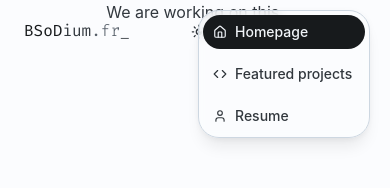
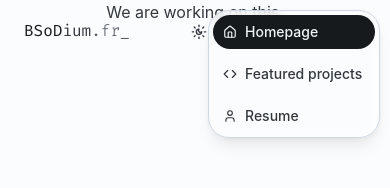
Before and after one commit to BSoDium/bsodium.fr, a React (Vite) app: page / in a window 390 px wide. Both pictures are taken after a click on the button 349 px from the left and 31 px from the top of the page. Shown: the top 188 px of the page. Built offline with nearby package versions, Linux system fonts and the light colour scheme; no server answers.

Commit message:
fix: adjust damping values and position for mobile menu card

```diff
--- a/src/navigation/mobile-menu/MobileMenuPanel.tsx
+++ b/src/navigation/mobile-menu/MobileMenuPanel.tsx
@@ -13,7 +13,12 @@ export default function MobileMenuPanel({ open }: { open?: boolean }) {
             layout: {
               type: "spring",
               stiffness: 500,
-              damping: 27,
+              damping: 30,
+            },
+            x: {
+              type: "spring",
+              stiffness: 500,
+              damping: 30,
             },
           }}
         >
@@ -21,10 +26,10 @@ export default function MobileMenuPanel({ open }: { open?: boolean }) {
             component={motion.div}
             layoutId="mobile-menu-button"
             style={{
-              position: "absolute",
+              position: "fixed",
               overflow: "hidden",
               top: 10,
-              right: 20,
+              right: 10,
               borderRadius: 21,
               padding: "0.25rem",
               zIndex: 2000,
@@ -39,7 +44,6 @@ export default function MobileMenuPanel({ open }: { open?: boolean }) {
               boxShadow: "lg",
             }}
             animate={{
-              x: [0, -5, 0],
               y: [0, 10, 0],
             }}
           >
```
